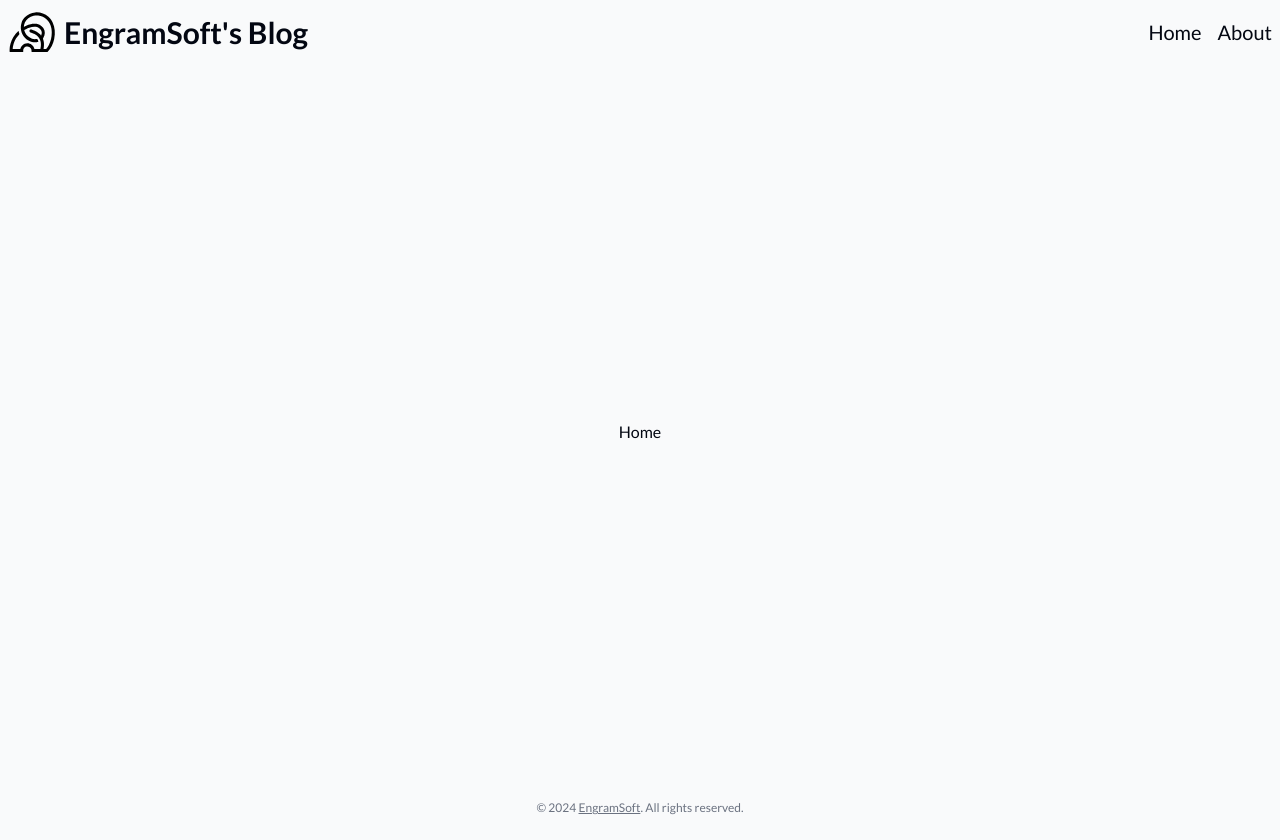
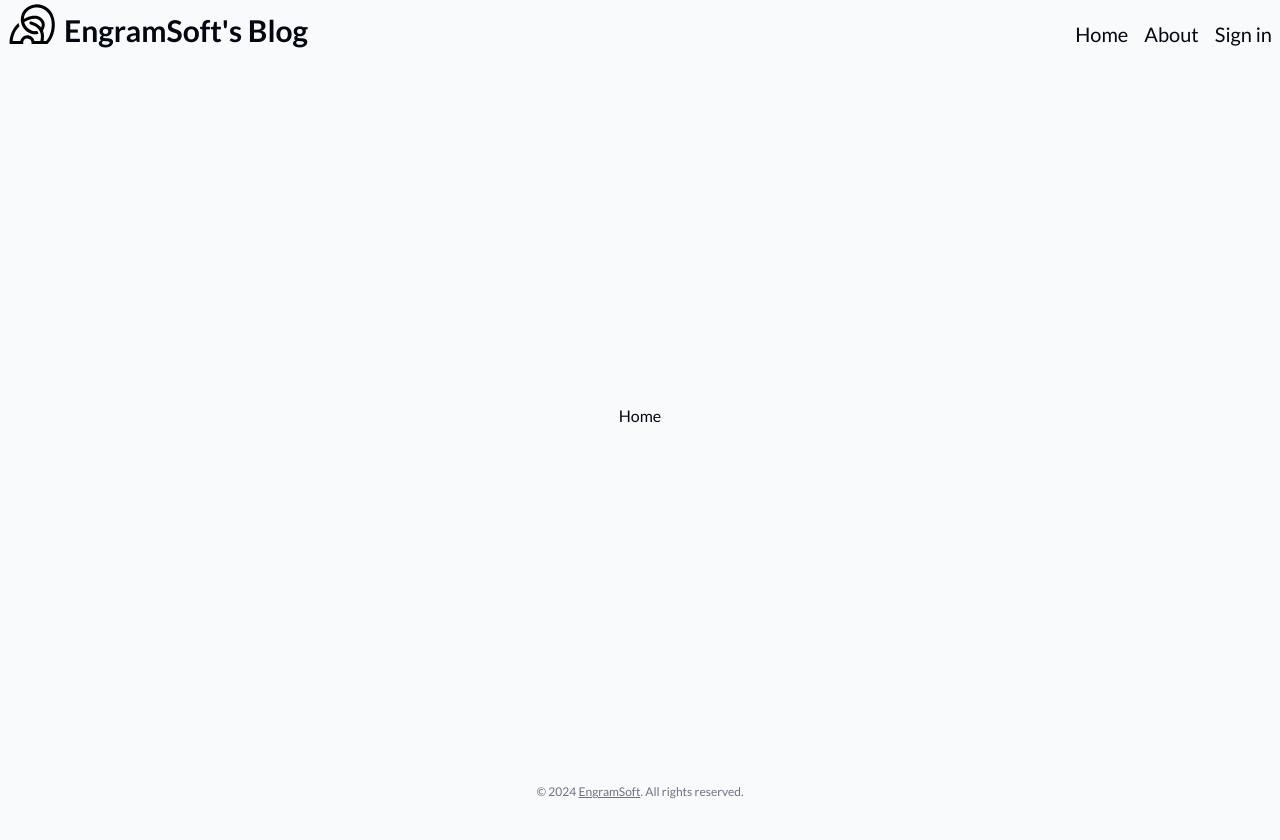
Before and after one commit to emre-ergun/engramsoft-web-blog, a React (Vite) app: page / in a window 1280 px wide. Built offline with nearby package versions, Linux system fonts and the light colour scheme.

Commit message:
Link component changed to NavLink to use active feature

```diff
--- a/src/components/Header.tsx
+++ b/src/components/Header.tsx
@@ -1,5 +1,5 @@
 import SvgLogo from '@/src/components/SvgLogo';
-import { Link } from 'react-router-dom';
+import { Link, NavLink } from 'react-router-dom';
 import { RxCross1, RxHamburgerMenu } from 'react-icons/rx';
 import { useState } from 'react';
 
@@ -7,22 +7,25 @@ function Header() {
   const [isMenuOpen, setIsMenuOpen] = useState(false);
 
   return (
-    <div className='w-full flex justify-between items-center min-h-[64px]'>
-      <Link to='/' className='flex items-center gap-2'>
+    <div className='w-full flex justify-between items-end min-h-[48px]'>
+      <Link to='/' className='flex items-end gap-2'>
         <SvgLogo style='w-[3rem] h-[3rem] fill-black' />
         <h1 className='text-3xl font-bold'>EngramSoft's Blog</h1>
       </Link>
-      <div className='flex items-center justify-center gap-4'>
-        <div className='hidden sm:flex items-center gap-4 text-xl'>
-          <Link to={'/'} className='hover:text-violet-500'>
+      <div className='flex items-end justify-center gap-4'>
+        <div className='hidden sm:flex items-end gap-4 text-xl'>
+          <NavLink to={'/'} className=' hover:text-violet-500'>
             Home
-          </Link>
-          <Link to={'/about'} className='hover:text-violet-500'>
+          </NavLink>
+          <NavLink to={'/about'} className='hover:text-violet-500'>
             About
-          </Link>
+          </NavLink>
+          <NavLink to={'/sign-in'} className='hover:text-violet-500'>
+            Sign in
+          </NavLink>
         </div>
         <div
-          className='flex sm:hidden items-center justify-center'
+          className='flex sm:hidden items-end justify-center'
           onClick={() => setIsMenuOpen(prev => !prev)}
         >
           {isMenuOpen ? (
@@ -34,20 +37,23 @@ function Header() {
       </div>
       {isMenuOpen && (
         <div className='fixed flex flex-col gap-4 py-6 px-6 border-2 border-black rounded-md top-[64px] right-[8px] text-xl'>
-          <Link
+          <NavLink to={'/sign-in'} className='hover:text-violet-500 hover:underline'>
+            Sign in
+          </NavLink>
+          <NavLink
             to={'/'}
             className='hover:text-violet-500 hover:underline'
             onClick={() => setIsMenuOpen(false)}
           >
             Home
-          </Link>
-          <Link
+          </NavLink>
+          <NavLink
             to={'/about'}
             className='hover:text-violet-500 hover:underline'
             onClick={() => setIsMenuOpen(false)}
           >
             About
-          </Link>
+          </NavLink>
         </div>
       )}
     </div>
--- a/src/index.css
+++ b/src/index.css
@@ -14,4 +14,8 @@
   body {
     @apply bg-gray-50 text-gray-950 relative;
   }
+
+  .active {
+    @apply text-violet-500;
+  }
 }
```
